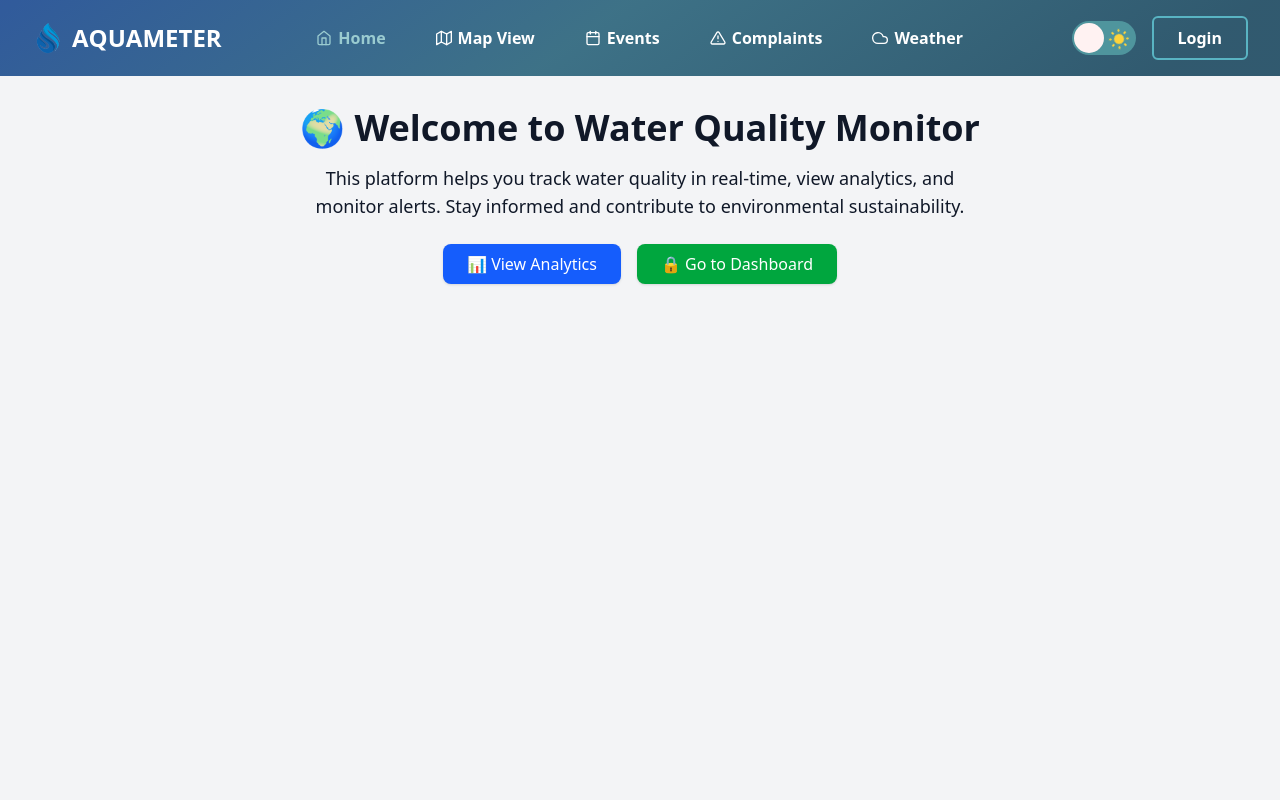
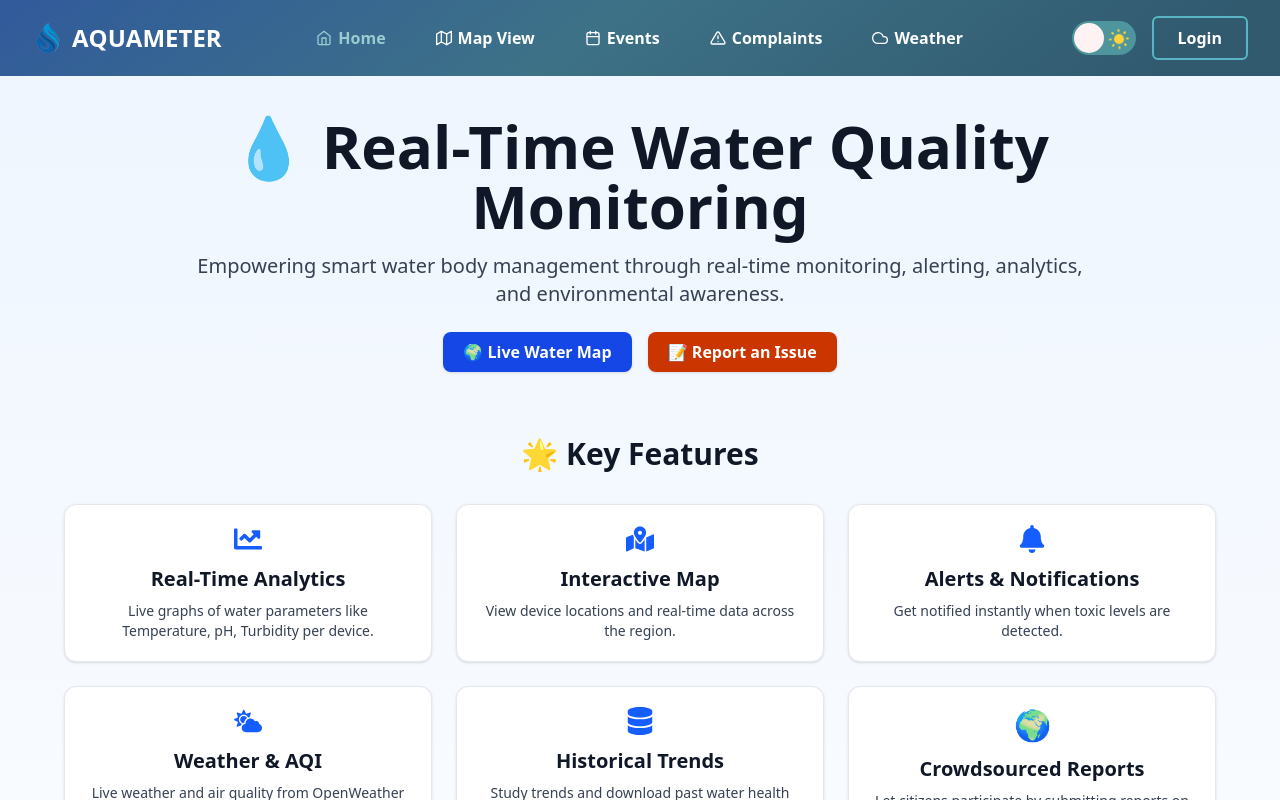
Before and after one commit to Priyanshu762/aquaMeter2025, a React (Vite) app in the folder client/: page / in a window 1280 px wide. Built offline with nearby package versions, Linux system fonts and the light colour scheme.

Commit message:
update Homepage

```diff
--- a/client/src/Pages/Home/Home.jsx
+++ b/client/src/Pages/Home/Home.jsx
@@ -1,30 +1,104 @@
 import React from "react";
 import { Link } from "react-router-dom";
+import {
+  FaChartLine,
+  FaMapMarkedAlt,
+  FaBell,
+  FaCloudSun,
+  FaDatabase,
+  FaUsers,
+} from "react-icons/fa";
 
 const Home = () => {
+  const isAdmin = false;
+
   return (
-    <div className="flex flex-col items-center mt-8 min-h-screen bg-gray-100 dark:bg-gray-900 text-gray-900 dark:text-white">
-      <h1 className="text-4xl font-bold mb-4">🌍 Welcome to Water Quality Monitor</h1>
-      <p className="text-lg text-center max-w-2xl">
-        This platform helps you track water quality in real-time, view analytics, and monitor alerts.
-        Stay informed and contribute to environmental sustainability.
+    <div className="min-h-screen bg-gradient-to-b from-blue-50 to-white dark:from-gray-900 dark:to-gray-950 text-gray-900 dark:text-white px-6 py-10">
+
+      <section className="text-center max-w-4xl mx-auto">
+        <h1 className="text-4xl md:text-6xl font-extrabold mb-4">
+          💧 Real-Time Water Quality Monitoring
+        </h1>
+        <p className="text-lg md:text-xl text-gray-700 dark:text-gray-300">
+          Empowering smart water body management through real-time monitoring,
+          alerting, analytics, and environmental awareness.
         </p>
 
-      <div className="mt-6 flex gap-4">
+        <div className="mt-6 flex justify-center gap-4 flex-wrap">
+          {isAdmin ? (
+            <>
               <Link to="/analytics">
-          <button className="px-6 py-2 bg-blue-600 text-white rounded-lg shadow hover:bg-blue-700 transition">
-            📊 View Analytics
+                <button className="px-5 py-2 bg-blue-900 text-white rounded-lg shadow hover:bg-blue-800 transition font-semibold">
+                  👨‍💻 Admin Analytics
                 </button>
               </Link>
-
               <Link to="/dashboard">
-          <button className="px-6 py-2 bg-green-600 text-white rounded-lg shadow hover:bg-green-700 transition">
-            🔒 Go to Dashboard
+                <button className="px-5 py-2 bg-green-900 text-white rounded-lg shadow hover:bg-green-800 transition font-semibold">
+                  🛠️ Admin Dashboard
                 </button>
               </Link>
+            </>
+          ) : (
+            <>
+              <Link to="/map-view">
+                <button className="px-5 py-2 bg-blue-700 text-white rounded-lg shadow hover:bg-blue-900 transition font-semibold cursor-pointer">
+                  🌍 Live Water Map
+                </button>
+              </Link>
+              <Link to="/complaints">
+                <button className="px-5 py-2 bg-orange-700 text-white rounded-lg shadow hover:bg-orange-900 transition font-semibold cursor-pointer">
+                  📝 Report an Issue
+                </button>
+              </Link>
+            </>
+          )}
         </div>
+      </section>
+
+      <section className="mt-16 max-w-6xl mx-auto">
+        <h2 className="text-3xl font-bold text-center mb-8">🌟 Key Features</h2>
+        <div className="grid grid-cols-1 md:grid-cols-2 lg:grid-cols-3 gap-6">
+          <FeatureCard icon={<FaChartLine size={28} />} title="Real-Time Analytics" description="Live graphs of water parameters like Temperature, pH, Turbidity per device." />
+          <FeatureCard icon={<FaMapMarkedAlt size={28} />} title="Interactive Map" description="View device locations and real-time data across the region." />
+          <FeatureCard icon={<FaBell size={28} />} title="Alerts & Notifications" description="Get notified instantly when toxic levels are detected." />
+          <FeatureCard icon={<FaCloudSun size={28} />} title="Weather & AQI" description="Live weather and air quality from OpenWeather API integrated for local insights." />
+          <FeatureCard icon={<FaDatabase size={28} />} title="Historical Trends" description="Study trends and download past water health reports." />
+          <FeatureCard icon="🌍" title="Crowdsourced Reports" description="Let citizens participate by submitting reports on polluted or unsafe water bodies." />
+        </div>
+      </section>
+
+      <section className="mt-20 max-w-5xl mx-auto text-center">
+        <h2 className="text-4xl font-bold mb-4">🚀 How It Works</h2>
+        <p className="text-lg text-center text-gray-700 dark:text-gray-300 max-w-3xl mx-auto">
+          Our IoT-based system uses GPRS-enabled sensors that continuously monitor water bodies and send data to our server in real-time. Metrics like turbidity, TDS, pH, and temperature are visualized via intuitive dashboards, maps, and alerts. Admins can control devices, and users can contribute via the public reporting interface.
+        </p>
+      </section>
+
+      <section className="mt-16 text-center">
+        <h2 className="text-3xl font-semibold mb-4">
+          🌱 Join us in preserving our water bodies!
+        </h2>
+        <p className="mb-6 text-gray-600 dark:text-gray-400">
+          Explore real-time water quality, raise awareness, and help keep our lakes and rivers clean.
+        </p>
+        <Link to="/map-view">
+          <button className="px-6 py-3 bg-indigo-600 text-white rounded-lg hover:bg-indigo-700 transition text-xl shadow cursor-pointer">
+            🌐 Explore Live Map
+          </button>
+        </Link>
+      </section>
     </div>
   );
 };
 
+const FeatureCard = ({ icon, title, description }) => (
+  <div className="bg-white dark:bg-gray-800 rounded-xl p-5 shadow hover:shadow-lg transition border border-gray-200 dark:border-gray-700 hover:scale-105 cursor-pointer">
+    <div className="flex items-center justify-center mb-3 text-blue-600 dark:text-blue-400">
+      {typeof icon === "string" ? <span className="text-3xl">{icon}</span> : icon}
+    </div>
+    <h3 className="text-xl text-center font-semibold mb-2">{title}</h3>
+    <p className="text-sm text-gray-700 text-center dark:text-gray-300">{description}</p>
+  </div>
+);
+
 export default Home;
```
Lines whose indentation alone changed are shown as unchanged.
